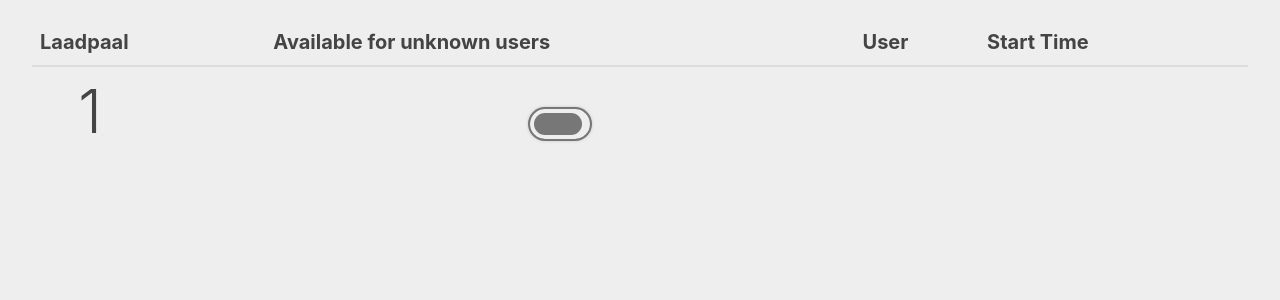
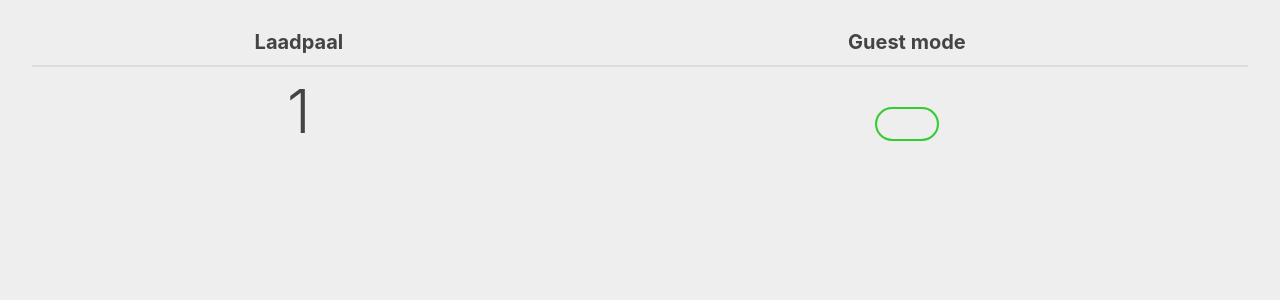
Before and after one commit to avict15/afstudeerproject-1, a Flask app: page /settings in a window 1280 px wide. Shown: the part 68-368 px from the top of the page. Run offline with Flask 2, Linux system fonts and the light colour scheme; a user stored in the database is signed in; tables that the repository leaves empty hold one stand-in row (values such as "Sample post"); some libraries are stand-ins or nearby versions.

Commit message:
added guest mode

```diff
--- a/app/models.py
+++ b/app/models.py
@@ -7,7 +7,7 @@ class Chargingpoint(db.Model):
     id = db.Column(db.Integer, primary_key=True)
     price = db.Column(db.Integer)
     availability = db.Column(db.Integer)
-
+    unknown_usage = db.Column(db.Boolean)
     def __repr__(self):
         return '<Chargingpoint {}>'.format(self.body)
 
--- a/app/routes.py
+++ b/app/routes.py
@@ -94,17 +94,7 @@ def admin_dashboard_table():
 
 @app.route('/unknown_user', methods=['GET'])
 def unknown_user():
-    posts = [
-        {
-            'author': {'username': 'John'},
-            'body': 'Beautiful day in Portland!'
-        },
-        {
-            'author': {'username': 'Susan'},
-            'body': 'The Avengers movie was so cool!'
-        }
-    ]
-    return render_template('unknown_user.html', title='Unknown User', posts=posts)
+    return render_template('unknown_user.html', title='Unknown User')
 
 
 @app.route('/login', methods=['GET', 'POST'])
--- a/app/static/mystyle.css
+++ b/app/static/mystyle.css
@@ -50,6 +50,14 @@ hr {
 }
 .navbar {
   border-radius: 0px;
+}
+
+#settings_table {
+  max-width: 95%;
+  margin-left: auto;
+  margin-right: auto;
+  table-layout: auto;
+  text-align: center;
 }
 
 #dashboard_table {
@@ -136,6 +144,7 @@ hr {
 .clickable {
   cursor: pointer;
 }
+
 .switch input {
   display:none;
 }
--- a/app/templates/base.html
+++ b/app/templates/base.html
@@ -5,11 +5,12 @@
 
 {% block styles %}
 {{super()}}
+<script src="https://ajax.googleapis.com/ajax/libs/jquery/3.4.0/jquery.min.js"></script>
   <script src="//maxcdn.bootstrapcdn.com/bootstrap/4.0.0/js/bootstrap.min.js"></script>
   <link rel="stylesheet" href="https://maxcdn.bootstrapcdn.com/bootstrap/4.0.0/css/bootstrap.min.css">
   <link rel="stylesheet" href="{{url_for('.static', filename='mystyle.css')}}">
 
-  <script src="https://ajax.googleapis.com/ajax/libs/jquery/3.4.0/jquery.min.js"></script>
+
 
 {% endblock %}
 {% block title %}
--- a/app/templates/settings.html
+++ b/app/templates/settings.html
@@ -3,45 +3,30 @@
 {% block content %}
 <IFRAME style="display:none" name="hidden-form"></IFRAME>
 <div style="font-size:20px">
-  <table class="table" id="dashboard_table">
+  <table class="table" id="settings_table">
     <thead>
       <tr>
         <th>Laadpaal</th>
-        <th>Available for unknown users</th>
-        <th>User</th>
-        <th>Start Time</th>
-        <th></th>
+        <th>Guest mode</th>
       </tr>
     </thead>
     <tbody>
     {% for chargingpoint in chargingpoints%}
-
         <tr>
             <td>
-                <h1 class="display-1" id="dashboard_laadpaal_value"> {{chargingpoint.id}} </h1>
+                <h1 class="display-1"> {{chargingpoint.id}} </h1>
             </td>
-
             <td>
-                <label class="switch">
-                    <input type="checkbox" id="slider_{{chargingpoint.id}}" onclick="slider_{{chargingpoint.id}}()">
-                    <span class="slider"></span>
-                </label>
-                <p id="text_{{chargingpoint.id}}" style="display:none">Checkbox is CHECKED!</p>
-                <script>
-                    function slider_{{chargingpoint.id}}() {
-                        // Get the checkbox
-                        var checkBox = document.getElementById("slider_{{chargingpoint.id}}");
-                        // Get the output text
-                        var text = document.getElementById("text_{{chargingpoint.id}}");
-
-                        // If the checkbox is checked, display the output text
-                        if (checkBox.checked == true){
-                        text.style.display = "block";
-                        } else {
-                        text.style.display = "none";
-                        }
-                    }
-                </script>
+                    <form onChange="this.form.submit()" action="../../api/unknown_usage/{{chargingpoint.id}}" method="post" target="hidden-form">
+                        <label class="switch">
+                            {% if chargingpoint.unknown_usage %}
+                                <input type="checkbox" onclick="this.form.submit();" checked>
+                            {% else %}
+                                <input type="checkbox" onclick="this.form.submit();">
+                            {% endif %}
+                            <span class="slider"></span>
+                        </label>
+                    </form>
             </td>
         </tr>
     {% endfor %}
```
Also changed, not shown: app/api.py (+13 -0 lines).
